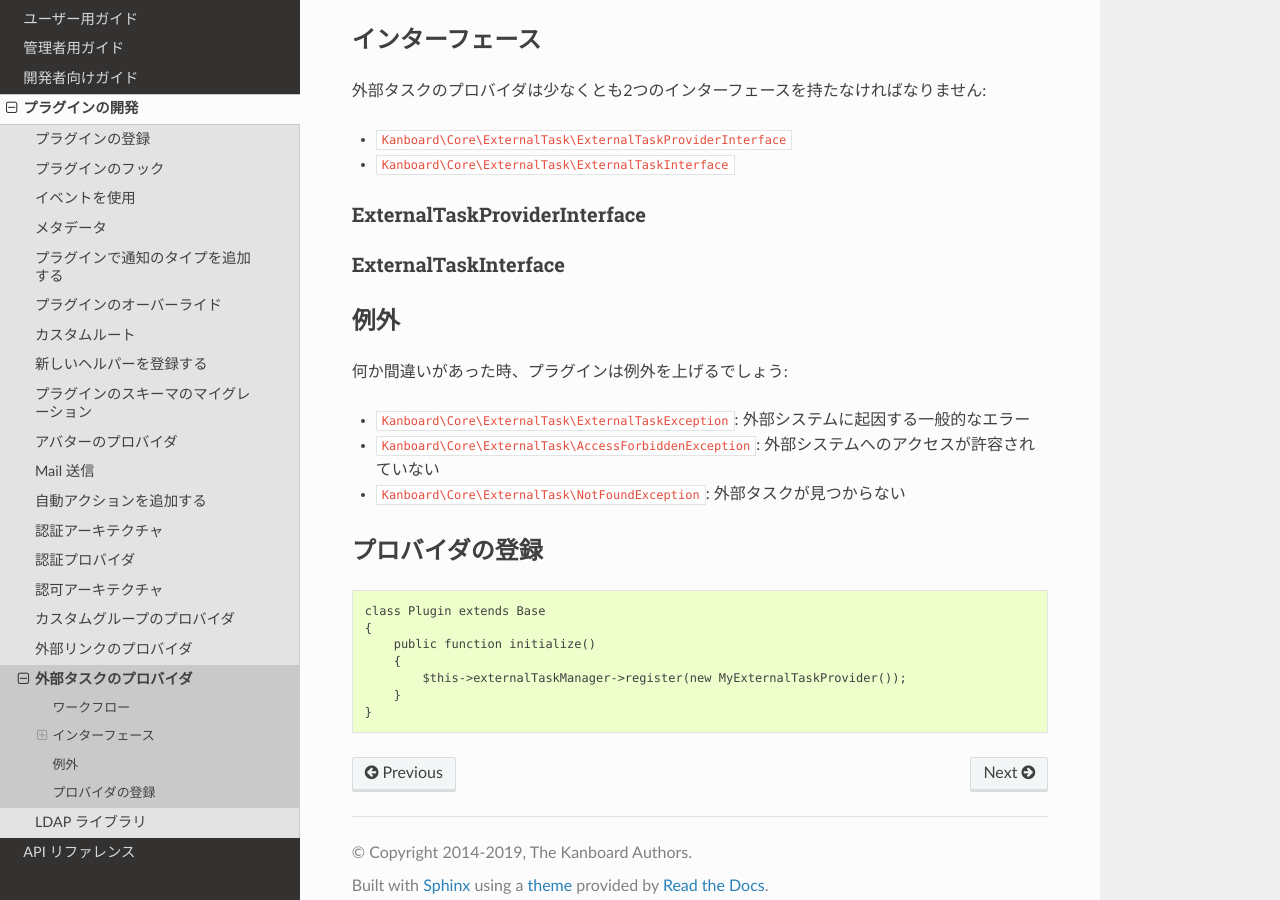
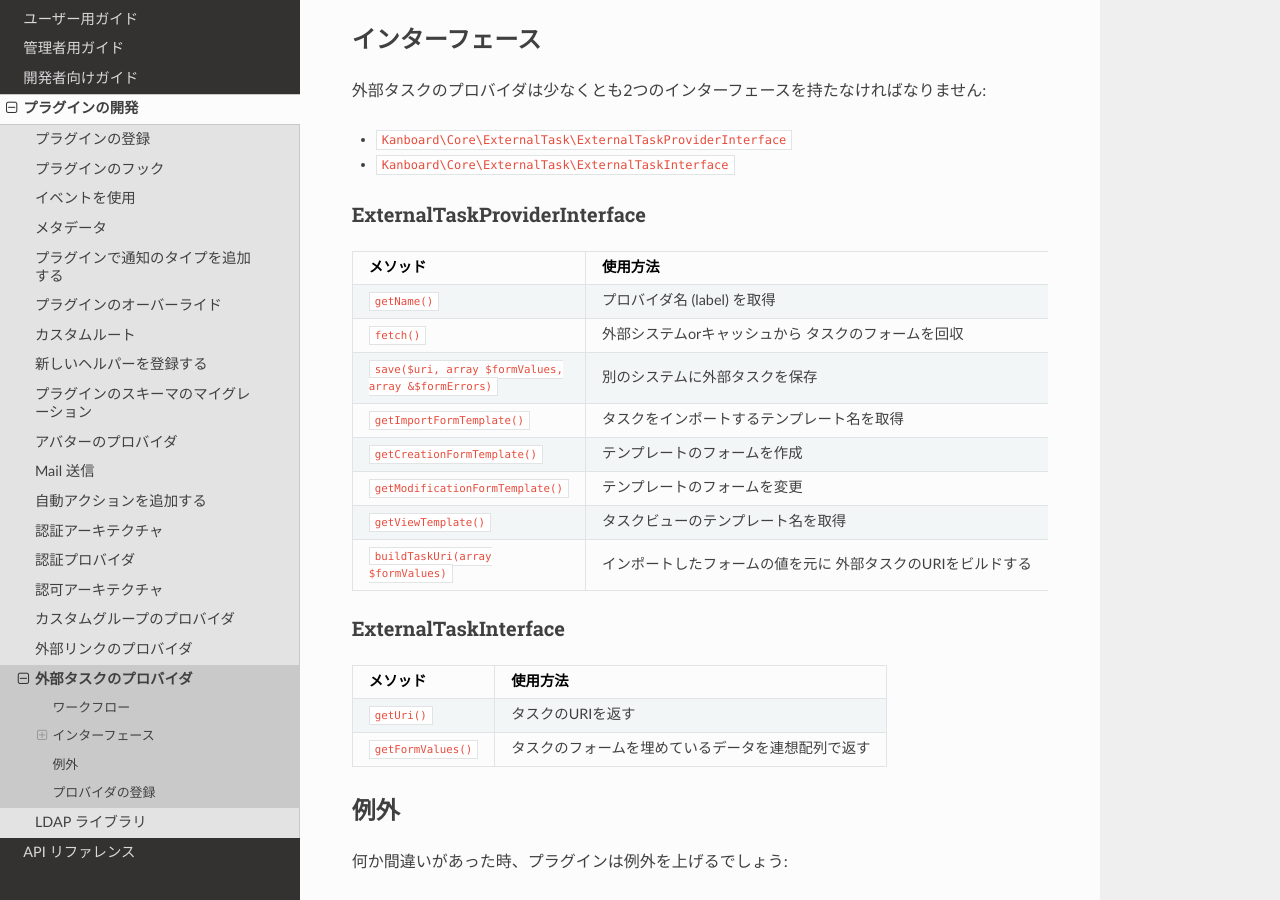
Before and after one commit to sambar-fgfs/Kanboard-documentation-ja, a Sphinx documentation site: the page built from source/plugins/external_tasks.rst, in a window 1280 px wide and 900 px high, scrolled down 687 px. Built offline with Sphinx 7.4.7 and the Read the Docs theme 2.0.0, drawn with Linux system fonts in a browser that asks for light colours; pages that are not in the unit, such as notebooks, are missing from menus.

Commit message:
fix format

```diff
--- a/source/admin_guide/cronjob.rst
+++ b/source/admin_guide/cronjob.rst
@@ -1,7 +1,7 @@
 Cron ジョブ
 ========
 
-正しく働くには、Kanboardは毎日の基本的なバックグラウンドジョブの実行を必要とします。しばしばUnixプラットフォーム上では、このプロセスは``cron``が実行します。
+正しく働くには、Kanboardは毎日の基本的なバックグラウンドジョブの実行を必要とします。しばしばUnixプラットフォーム上では、このプロセスは ``cron`` が実行します。
 
 このバックグラウンドジョブはこれらのために必要です:
 
--- a/source/admin_guide/faq.rst
+++ b/source/admin_guide/faq.rst
@@ -4,7 +4,7 @@
 Kanboardをホスティングするのにお勧めのサービスはどこですか？
 ------------------------------------------------------
 
-Kanboardは、 `Digital Ocean <https://www.digitalocean.com/?refcode=4b541f47aae4>`__ や`Linode <https://www.linode.com/?r=4e381ac8a61116f40c60dc7438acc719610d8b11>`__ ,あるいは `Gandi <https://www.gandi.net/>`__　のような、優れたVPSホスティングサービスでうまく動かせます。
+Kanboardは、 `Digital Ocean <https://www.digitalocean.com/?refcode=4b541f47aae4>`__ や `Linode <https://www.linode.com/?r=4e381ac8a61116f40c60dc7438acc719610d8b11>`__ ,あるいは `Gandi <https://www.gandi.net/>`__　のような、優れたVPSホスティングサービスでうまく動かせます。
 
 KanboardはデフォルトでSQLiteを使用しているため、最良のパフォーマンスを得るには、disk I/Oが早いサービスを選んでください。共有NFSマウントポイントを使用しているホスティングサービスは避けてください。
 
--- a/source/developer_guide/faq.rst
+++ b/source/developer_guide/faq.rst
@@ -65,7 +65,7 @@
 ---------------------------------
 
 - 文書のソースコードは `<https://github.com/kanboard/documentation>`_ にあります。
-- 我々は`Sphinx <http://www.sphinx-doc.org/>`_ と、`reStructuredText <https://en.wikipedia.org/wiki/ReStructuredText>`_  マークアップ言語でこの文書を複数の形式で生成しています。
+- 我々は `Sphinx <http://www.sphinx-doc.org/>`_ と、`reStructuredText <https://en.wikipedia.org/wiki/ReStructuredText>`_  マークアップ言語でこの文書を複数の形式で生成しています。
 - この文書を更新するには、上述したようにプロジェクトにプルリクエストを送ってください。
 
 この文書を翻訳するには?
--- a/source/plugins/external_tasks.rst
+++ b/source/plugins/external_tasks.rst
@@ -32,38 +32,38 @@
 ExternalTaskProviderInterface
 ~~~~~~~~~~~~~~~~~~~~~~~~~~~~~
 
-+-------------------------------------------------------+---------------------------------------+
-| メソッド                                                | 使用方法                                 |
-+=======================================================+=======================================+
-| ``getName()``                                         | プロバイダ名 (label) を取得             |
-+-------------------------------------------------------+---------------------------------------+
-| ``fetch()``                                           | 外部システムorキャッシュから |
-|                                                       | タスクのフォームを回収                       |
-+-------------------------------------------------------+---------------------------------------+
-| ``save($uri, array $formValues, array &$formErrors)`` | 別のシステムに外部タスクを保存  |
-+-------------------------------------------------------+---------------------------------------+
-| ``getImportFormTemplate()``                           | タスクをインポートするテンプレート名を取得         |
-+-------------------------------------------------------+---------------------------------------+
-| ``getCreationFormTemplate()``                         | テンプレートのフォームを作成            |
-+-------------------------------------------------------+---------------------------------------+
-| ``getModificationFormTemplate()``                     | テンプレートのフォームを変更         |
-+-------------------------------------------------------+---------------------------------------+
-| ``getViewTemplate()``                                 | タスクビューのテンプレート名を取得          |
-+-------------------------------------------------------+---------------------------------------+
-| ``buildTaskUri(array $formValues)``                   | インポートしたフォームの値を元に      |
-|                                                       | 外部タスクのURIをビルドする                    |
-+-------------------------------------------------------+---------------------------------------+
++-------------------------------------------------------+--------------------------------------------+
+| メソッド                                              | 使用方法                                   |
++=======================================================+============================================+
+| ``getName()``                                         | プロバイダ名 (label) を取得                |
++-------------------------------------------------------+--------------------------------------------+
+| ``fetch()``                                           | 外部システムorキャッシュから               |
+|                                                       | タスクのフォームを回収                     |
++-------------------------------------------------------+--------------------------------------------+
+| ``save($uri, array $formValues, array &$formErrors)`` | 別のシステムに外部タスクを保存             |
++-------------------------------------------------------+--------------------------------------------+
+| ``getImportFormTemplate()``                           | タスクをインポートするテンプレート名を取得 |
++-------------------------------------------------------+--------------------------------------------+
+| ``getCreationFormTemplate()``                         | テンプレートのフォームを作成               |
++-------------------------------------------------------+--------------------------------------------+
+| ``getModificationFormTemplate()``                     | テンプレートのフォームを変更               |
++-------------------------------------------------------+--------------------------------------------+
+| ``getViewTemplate()``                                 | タスクビューのテンプレート名を取得         |
++-------------------------------------------------------+--------------------------------------------+
+| ``buildTaskUri(array $formValues)``                   | インポートしたフォームの値を元に           |
+|                                                       | 外部タスクのURIをビルドする                |
++-------------------------------------------------------+--------------------------------------------+
 
 ExternalTaskInterface
 ~~~~~~~~~~~~~~~~~~~~~
 
-+---------------------+-------------------------------------------------+
-| メソッド              | 使用方法                                           |
-+=====================+=================================================+
-| ``getUri()``        | タスクのURIを返す |
-+---------------------+-------------------------------------------------+
-| ``getFormValues()`` | タスクのフォームを埋めているデータを連想配列で返す         |
-+---------------------+-------------------------------------------------+
++---------------------+----------------------------------------------------+
+| メソッド            | 使用方法                                           |
++=====================+====================================================+
+| ``getUri()``        | タスクのURIを返す                                  |
++---------------------+----------------------------------------------------+
+| ``getFormValues()`` | タスクのフォームを埋めているデータを連想配列で返す |
++---------------------+----------------------------------------------------+
 
 例外
 ----------
--- a/source/plugins/hooks.rst
+++ b/source/plugins/hooks.rst
@@ -36,9 +36,7 @@
 新しいタスクのフィルターを追加する
 --------------------
 
-Since the task lexer is a factory that returns a new instance each time,
-you have to extend the ``taskLexer`` container with the method
-``extend()`` of Pimple.
+タスクの字句解析器が新しいインスタンスを都度返すので、  ``extend()`` メソッドか、pimpleによって ``taskLexer`` コンテナを拡張しなければなりません。
 
 ここに例を示しますe:
 
```
Also changed, not shown: source/plugins/external_links.rst (+24 -24 lines).
